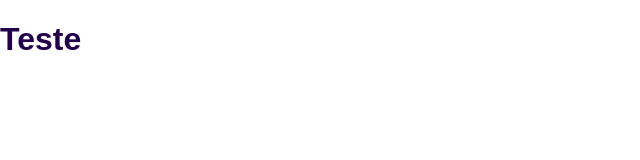
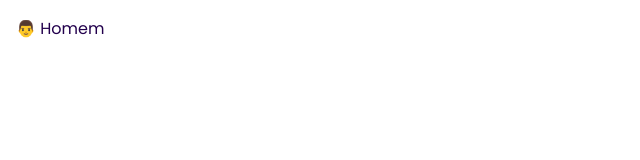
Before and after one commit to proxziima/Churrascometro, a plain HTML site: page index.html in a window 1280 px wide. Shown: the whole page, without its empty margins (0-640 px from the left). Drawn offline with nearby package versions, Linux system fonts and the light colour scheme.

Commit message:
Add files via upload

```diff
--- a/assets/css/styles.css
+++ b/assets/css/styles.css
@@ -1,16 +1,23 @@
 /*===== GOOGLE FONTS =====*/
-@import url("https://fonts.googleapis.com/css2?family=Open+Sans:wght@400;600;700&display=swap");
+@import url('https://fonts.googleapis.com/css2?family=Poppins:wght@400;600;700&display=swap');
 
 /*===== VARIABLES CSS =====*/
 :root{
+
+  --hue-color: 225;
   /*===== Colores =====*/
-  --first-color: #9d4bff;
+  --first-color: hsl(267, 100%, 65%);
   --first-color-dark: #23004d;
   --first-color-ligh: #A49eac;
   --first-color-ligthen: #f2f2f2;
+  --text-color: hsl(var(--hue-color), 12%, 25%);
+  --title-color: hsl(var(--hue-color), 48%, 22%);
+  --body-color: hsl(var(--hue-color), 48%, 98%);
+  --container-color: #fff;
+
 
   /*===== Font and typography =====*/
-  --body-font: 'Opens Sans', sans-serif;
+  --body-font: 'Poppins', sans-serif;
   --h1-font-size: 2.4rem;
   --normal-font-size: 1.5rem;
   --small-font-size: 1.3rem
@@ -40,8 +47,26 @@ body{
   color: var(--first-color-dark);
 }
 
+h1{
+  margin: 0;
+}
 
-/*===== LOGIN =====*/
+a{
+  text-decoration: none;
+}
+
+img{
+  max-width: 100%;
+  height: auto;
+  display: block;
+}
+/*========================= LAYOUT ================================*/
+.container{
+  max-width: 768px;
+  margin-left: 1.6rem;
+  margin-right: 1.6rem;
+}
+/*===== formulario =====*/
 
 
 /*Show login*/
--- a/assets/js/main.js
+++ b/assets/js/main.js
@@ -1 +1,2 @@
+/*===== BASE DE CÁLCULO =====*/
 /*===== LOGIN SHOW and HIDDEN =====*/
--- a/index.html
+++ b/index.html
@@ -13,7 +13,17 @@
         <title>Responsive Login Form Sign In Sign Up</title>
     </head>
     <body>
-        <h1>Teste</h1>
+        <section class="calc container">
+            <div class="calc__content">
+                <div class="calc__img">
+                    <img src="assets/img/" alt="">
+                </div>
+
+                <div class="calc__form">
+                    <p>👨 Homem</p>
+                </div>
+            </div>
+        </section>
         <!--===== MAIN JS =====-->
         <script src="assets/js/main.js"></script>
     </body>
```
Also changed, not shown: 1 other file.
